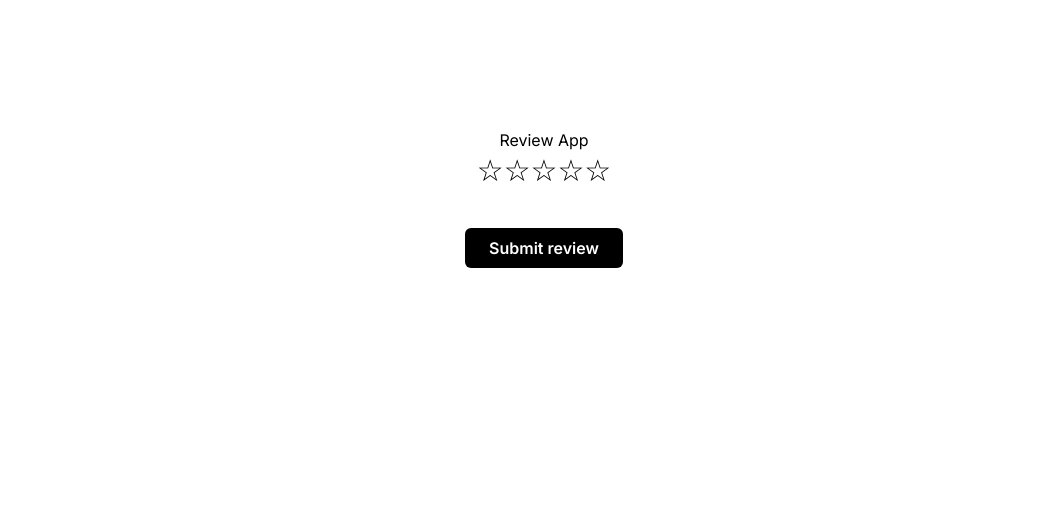
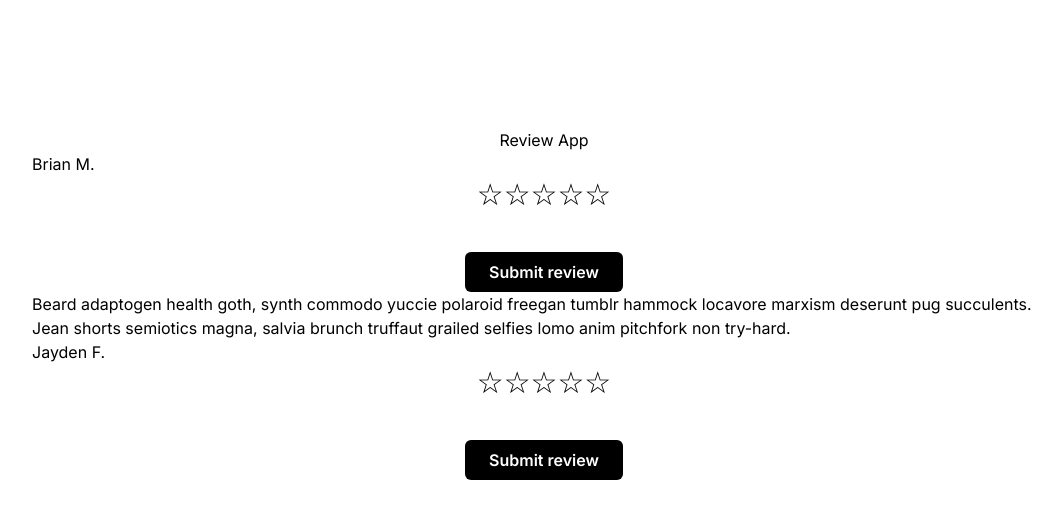
Before and after one commit to pamo/ratings, a Next.js app: page / in a window 1280 px wide. Shown: the top 518 px of the page, without its empty margins (96-1158 px from the left). Built offline with nearby package versions, Linux system fonts and the light colour scheme.

Commit message:
Fetch reviews from API

```diff
--- a/src/components/ReviewApp.tsx
+++ b/src/components/ReviewApp.tsx
@@ -1,16 +1,32 @@
-import StarRating from "@/components/StarRating";
+import StarRating from '@/components/StarRating';
+import Review from '@/data/Review';
+import { useEffect, useState } from 'react';
 
 const ReviewApp = () => {
-  // Tip: You can grab data with fetch or an HTTP client of your choice:
-  //      await fetch("http://localhost:3000/api/reviews")
-  //      await axios.get("http://localhost:3000/api/reviews")
+  const [reviews, setReviews] = useState<Review[]>([]);
+
+  useEffect(() => {
+    const fetchReviews = async () => {
+      const response = await fetch('/api/reviews');
+      const data = await response.json();
+      setReviews(data);
+    };
+
+    fetchReviews();
+  }, []);
 
   return (
     <div>
-      <StarRating />
+      {reviews.map(review => (
+        <div key={review.id}>
+          <h3>{review.author}</h3>
+          <StarRating rating={review.rating} />
+          {review.review && <p>{review.review}</p>}
+        </div>
+      ))}
     </div>
   );
 };
 
-ReviewApp.displayName = "ReviewApp";
+ReviewApp.displayName = 'ReviewApp';
 export default ReviewApp;
```
Also changed, not shown: src/components/StarRating.tsx (+6 -3 lines).
